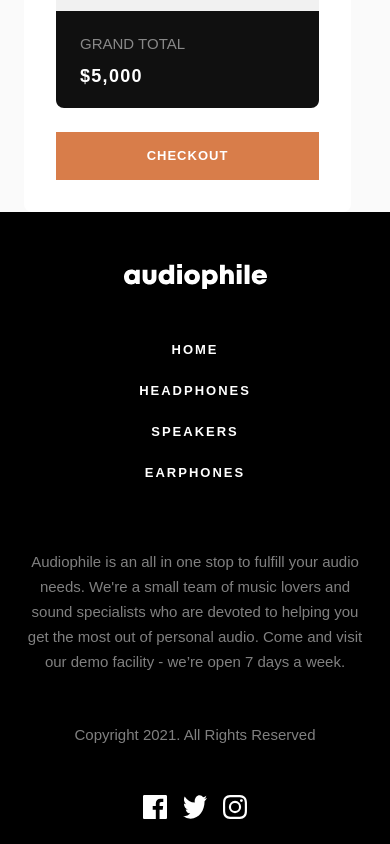
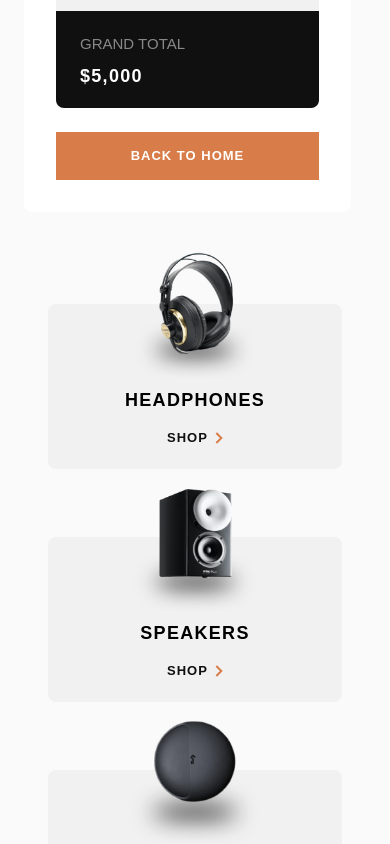
Before and after one commit to EnkiEnki77/audiophile-ecommerce, a Next.js app: page /checkout in a window 390 px wide. Shown: the part 3200-4044 px from the top of the page. Built offline with nearby package versions, Linux system fonts and the light colour scheme.

Commit message:
created mobile menu component

```diff
--- a/components/ConfirmationModal.tsx
+++ b/components/ConfirmationModal.tsx
@@ -21,7 +21,7 @@ const ConfirmationModal = () => {
                     <SummaryTotals title="Grand Total" color='text-white' price="$5,000" className='mt-2 flex-col gap-2'/>
                 </div>
             </div>
-            <Button btn='btn-1' notLink={true} className='w-full'>checkout</Button>
+            <Button btn='btn-1' notLink={true} className='w-full'>back to home</Button>
         </div>
       )
 }
--- /dev/null
+++ b/components/MobileMenu.tsx
@@ -0,0 +1,14 @@
+import React from 'react'
+import Categories from './Categories'
+
+const MobileMenu = () => {
+  return (
+    <div>
+        <div className='rounded-lg'>
+            <Categories/>
+        </div>
+    </div>
+  )
+}
+
+export default MobileMenu
--- a/pages/checkout.tsx
+++ b/pages/checkout.tsx
@@ -5,6 +5,7 @@ import CheckoutModal from '../components/CheckoutModal'
 import ConfirmationModal from '../components/ConfirmationModal'
 import Footer from '../components/Footer'
 import Header from '../components/Header'
+import MobileMenu from '../components/MobileMenu'
 
 const Checkout = () => {
   return (
@@ -15,6 +16,7 @@ const Checkout = () => {
         <CheckoutForm/>
         <CheckoutModal/>
         <ConfirmationModal/>
+        <MobileMenu/>
       </div>
 
       <Footer/>
```
